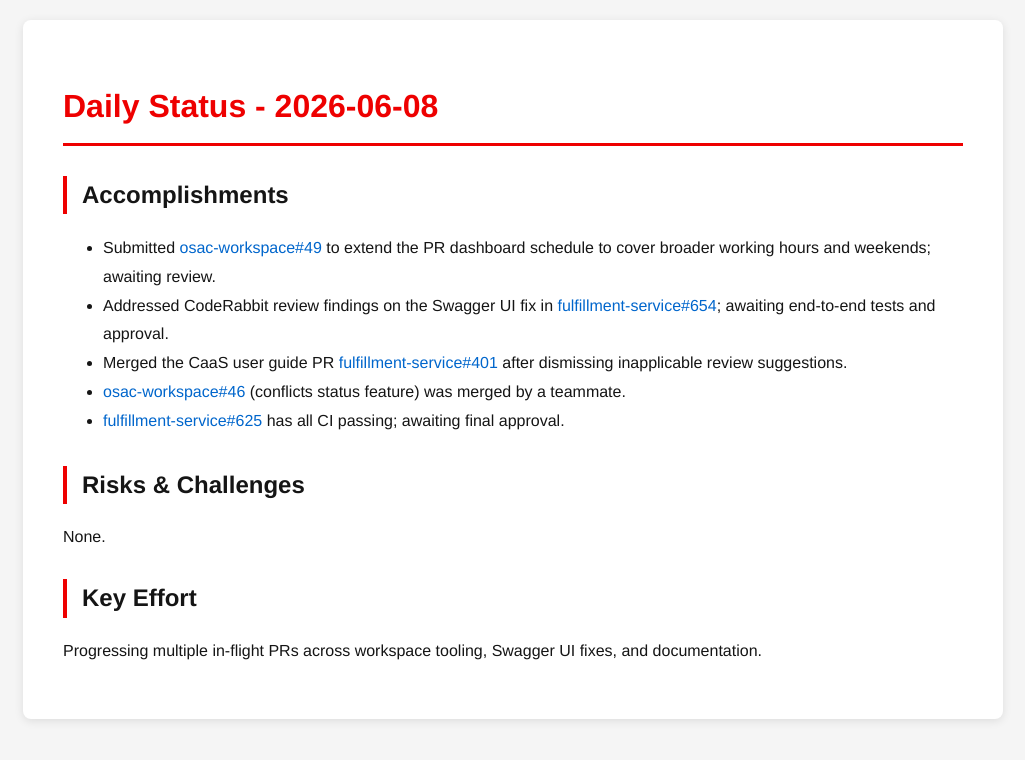
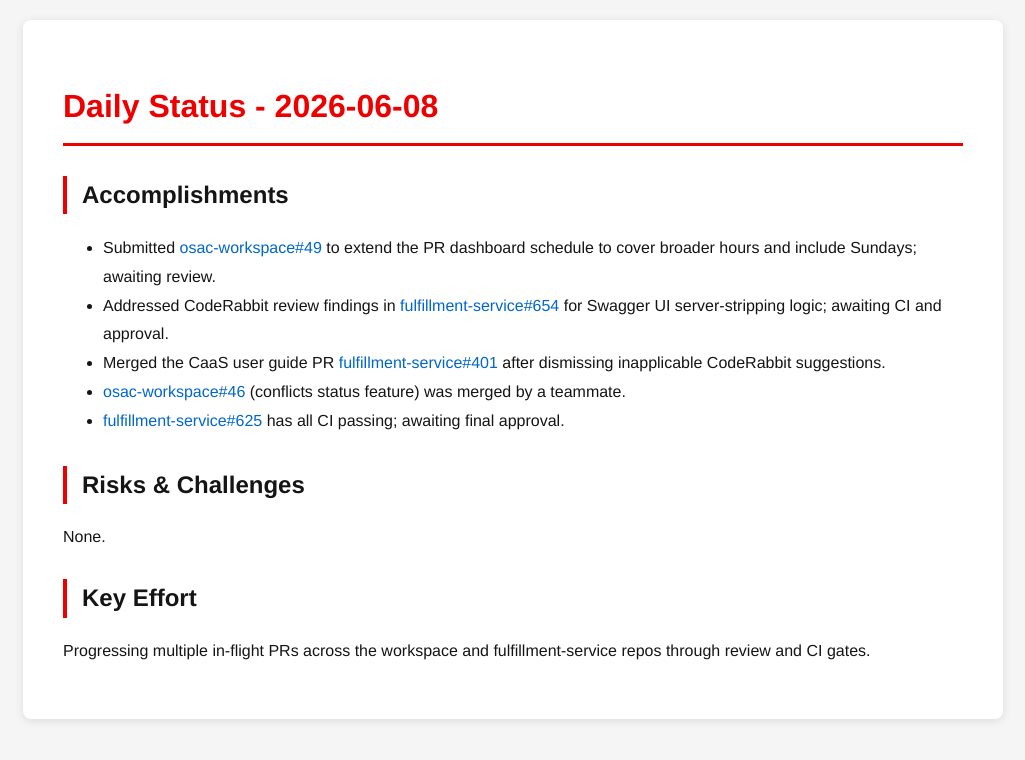
Before and after one commit to tzvatot/daily-status, a Jekyll site: the page built from 2026-06-08.md, in a window 1280 px wide. Shown: the top 760 px of the page, without its empty margins (127-1152 px from the left). Built offline with Jekyll 4.4.1, drawn with Linux system fonts in a browser that asks for light colours.

Commit message:
Daily status update - 2026-06-08

```diff
--- a/2026-06-08.md
+++ b/2026-06-08.md
@@ -7,9 +7,9 @@ date: 2026-06-08
 # Daily Status - 2026-06-08
 
 ## Accomplishments
-- Submitted [osac-workspace#49](https://github.com/osac-project/osac-workspace/pull/49) to extend the PR dashboard schedule to cover broader working hours and weekends; awaiting review.
-- Addressed CodeRabbit review findings on the Swagger UI fix in [fulfillment-service#654](https://github.com/osac-project/fulfillment-service/pull/654); awaiting end-to-end tests and approval.
-- Merged the CaaS user guide PR [fulfillment-service#401](https://github.com/osac-project/fulfillment-service/pull/401) after dismissing inapplicable review suggestions.
+- Submitted [osac-workspace#49](https://github.com/osac-project/osac-workspace/pull/49) to extend the PR dashboard schedule to cover broader hours and include Sundays; awaiting review.
+- Addressed CodeRabbit review findings in [fulfillment-service#654](https://github.com/osac-project/fulfillment-service/pull/654) for Swagger UI server-stripping logic; awaiting CI and approval.
+- Merged the CaaS user guide PR [fulfillment-service#401](https://github.com/osac-project/fulfillment-service/pull/401) after dismissing inapplicable CodeRabbit suggestions.
 - [osac-workspace#46](https://github.com/osac-project/osac-workspace/pull/46) (conflicts status feature) was merged by a teammate.
 - [fulfillment-service#625](https://github.com/osac-project/fulfillment-service/pull/625) has all CI passing; awaiting final approval.
 
@@ -17,4 +17,4 @@ date: 2026-06-08
 None.
 
 ## Key Effort
-Progressing multiple in-flight PRs across workspace tooling, Swagger UI fixes, and documentation.
+Progressing multiple in-flight PRs across the workspace and fulfillment-service repos through review and CI gates.
```
